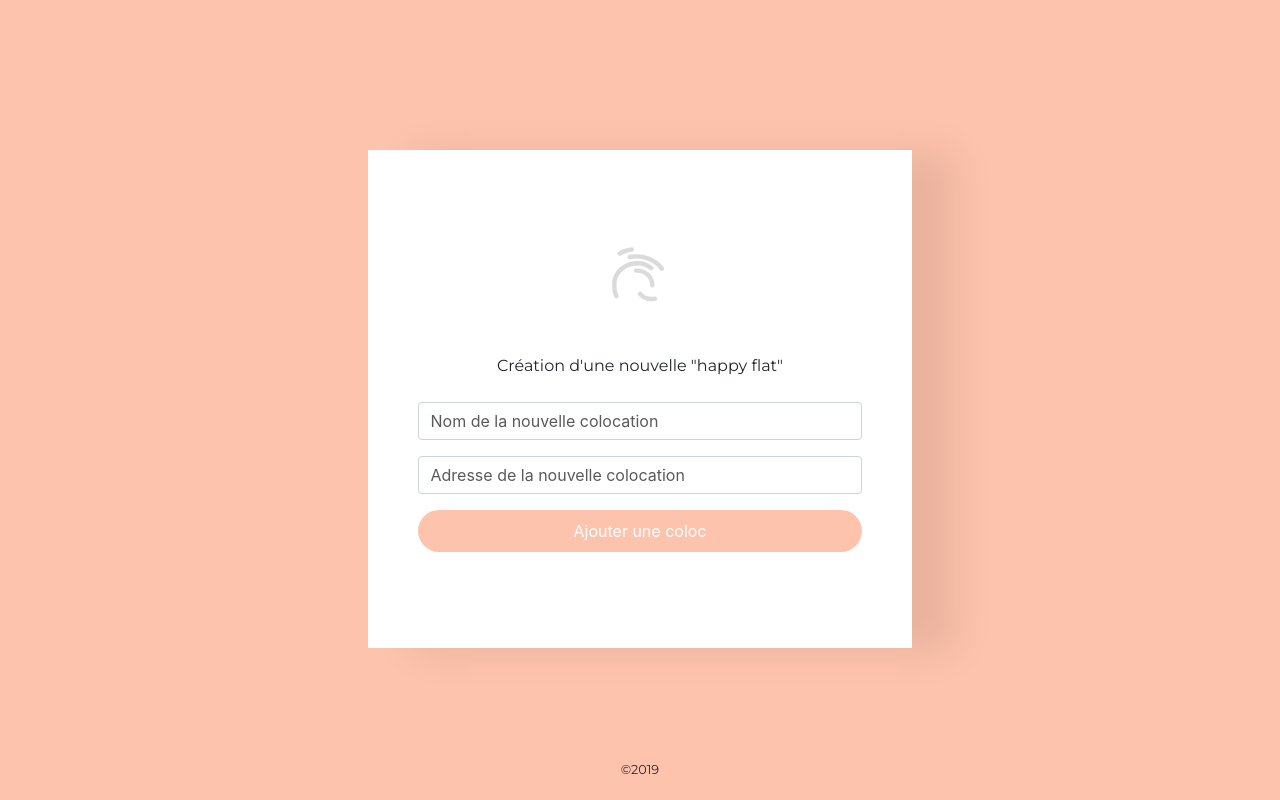
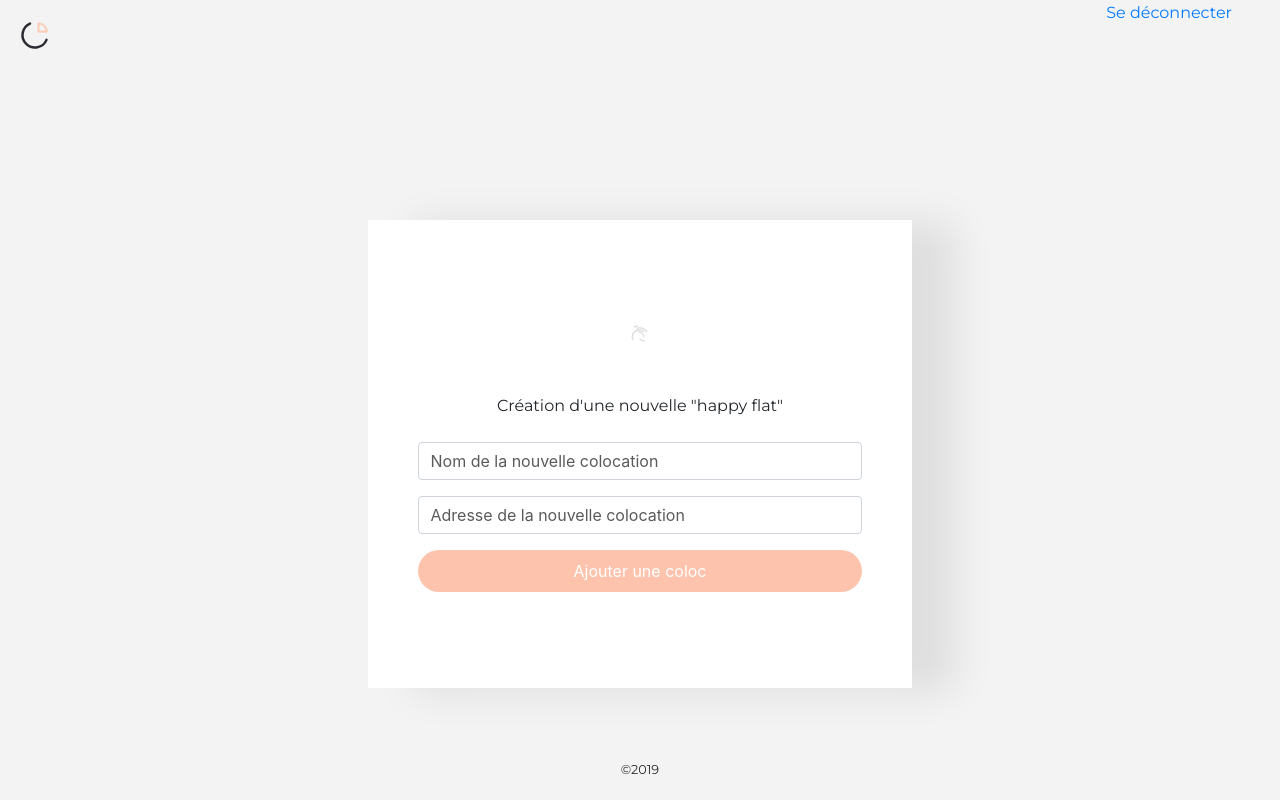
Before and after one commit to Dream-Team-of-Sab/projet-coloc, a Flask app: page /flat/ in a window 1280 px wide. Run offline with Flask 2, Linux system fonts and the light colour scheme; some libraries are stand-ins or nearby versions.

Commit message:
Corrections

```diff
--- a/app/templates/flat.html
+++ b/app/templates/flat.html
@@ -14,7 +14,26 @@
     <link href="https://fonts.googleapis.com/css?family=Montserrat&display=swap" rel="stylesheet">
 
 </head>
-<body class="bg">
+
+<body class="index">
+    <header class= "d-flex justify-content-between">
+        <div class="logo">
+            <a href="{{ url_for('index')}}">
+                <svg id="icon-pie-chart" xmlns="http://www.w3.org/2000/svg" width="50" height="50" viewBox="0 0 24 24"
+                        fill="none" stroke="#2a2a31" stroke-width="2" stroke-linecap="round" stroke-linejoin="round">
+                    <path d="M21.21 15.89A10 10 0 1 1 8 2.83"></path>
+                    <path class="chart-data" stroke="#FEC3AC" d="M22 12A10 10 0 0 0 12 2v10z"></path>
+                </svg>
+            </a>
+        </div>
+        <div>
+            <a href="{{ url_for('logout') }}" class="mt-5 mr-5">Se déconnecter</a>
+            <div class="d-flex justify-content-end mt-2 mr-5">
+                <a href ="{{ url_for('flat') }}"><i class="fas fa-user-plus add_person"></i> </a>
+            </div>
+        </div>
+    </header>
+
     <div class="container-fluid login">
         <div class="row form-item d-flex justify-content-center">
             <form action="" method='POST'>
--- a/app/templates/index.html
+++ b/app/templates/index.html
@@ -32,7 +32,7 @@
 	    <div>
             <a href="{{ url_for('logout') }}" class="mt-5 mr-5">Se déconnecter</a>
             <div class="d-flex justify-content-end mt-2 mr-5">
-                <a href ="#"><i class="fas fa-user-plus add_person"></i> </a>
+                <a href ="{{ url_for('flat') }}"><i class="fas fa-user-plus add_person"></i> </a>
             </div>
 	    </div>
     </header>
@@ -152,8 +152,8 @@
         <div class="row d-flex flex-column">
             <h3 class="text-center mx-5">Dashboard</h3>
             <div class="d-flex justify-content-center flex-column mt-4">
-                <a href="" class="bt btn-1 mb-4">Voir les factures</a>
-                <a href="" class="bt btn-1">Voir les comptes</a>
+                <a href="" class="bt btn-2 mb-4">Voir les factures</a>
+                <a href="" class="bt btn-2">Voir la balance</a>
             </div>
         </div>
     </div>
```
